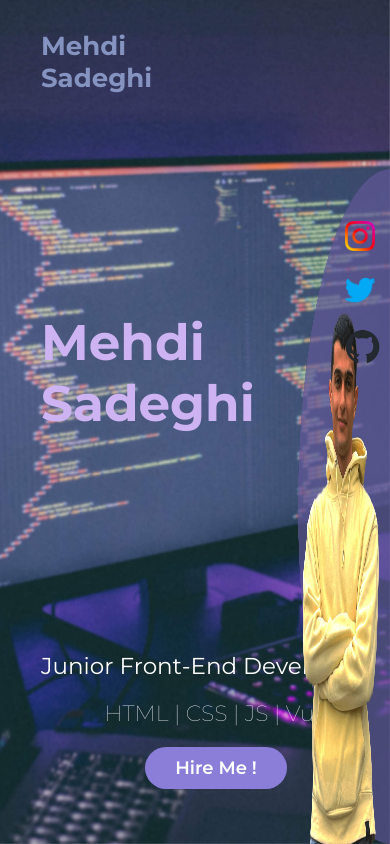
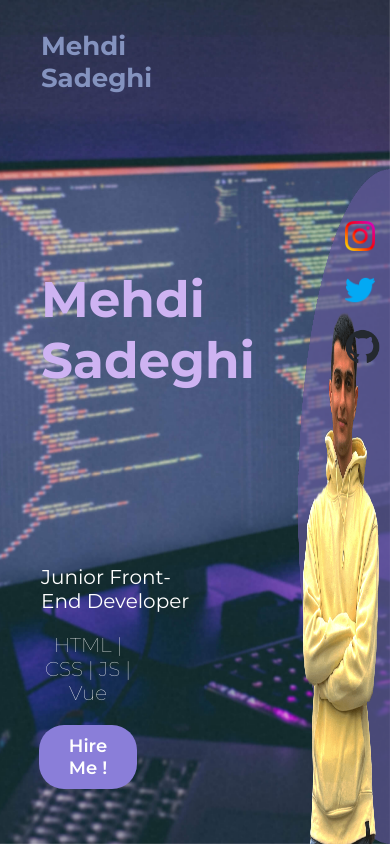
Before and after one commit to MahdiSadeghi26/vue-personal-website, a Vue app: page / in a window 390 px wide. Built offline with nearby package versions, Linux system fonts and the light colour scheme.

Commit message:
768 px added

```diff
--- a/src/components/Skills.vue
+++ b/src/components/Skills.vue
@@ -77,4 +77,16 @@ export default {
         }
     }
 }
+// 768px
+@media screen and (max-width:768px) {
+    .skillsContainer{
+        width: 100%;
+        .jobTitle,.mySkills{
+            font-size: 20px;
+        }
+        .mySkills,.hireBtn{
+            margin-right: 60px;
+        }
+    }
+}
 </style>
```
